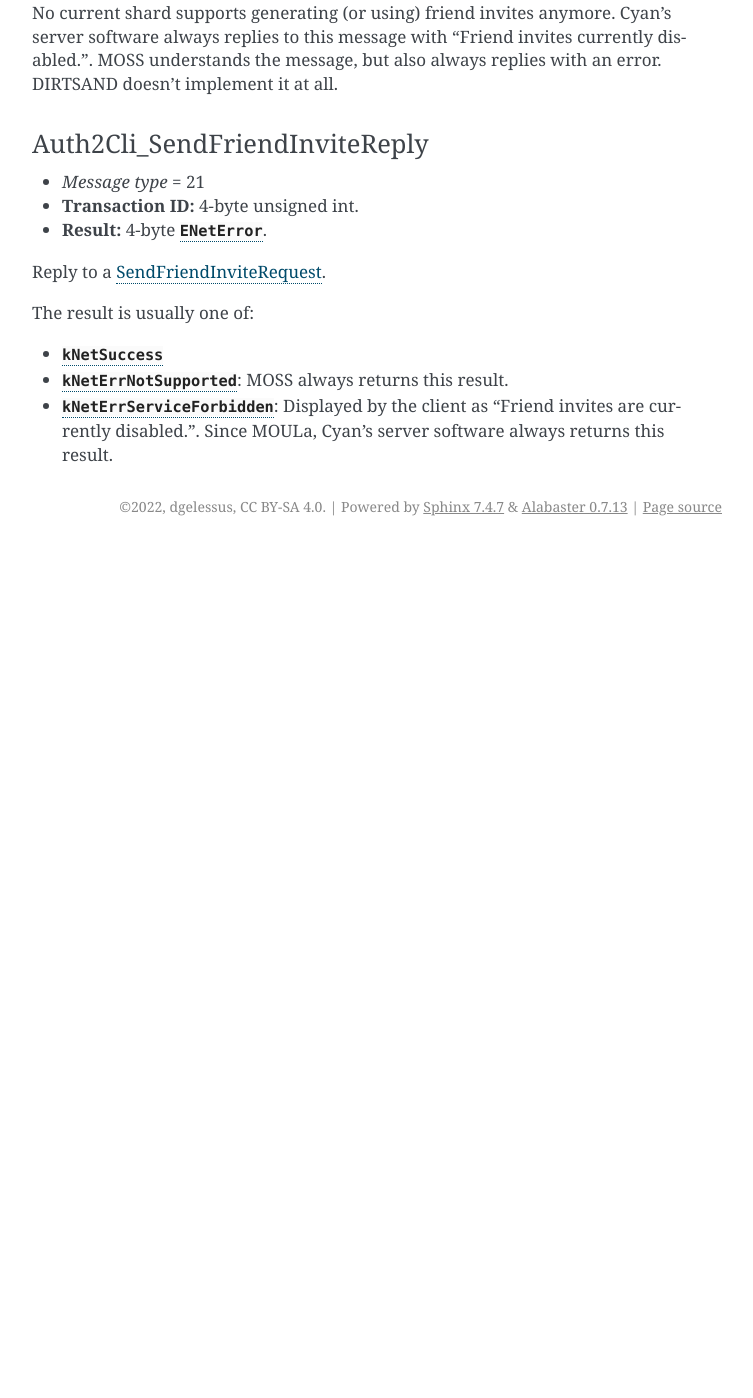
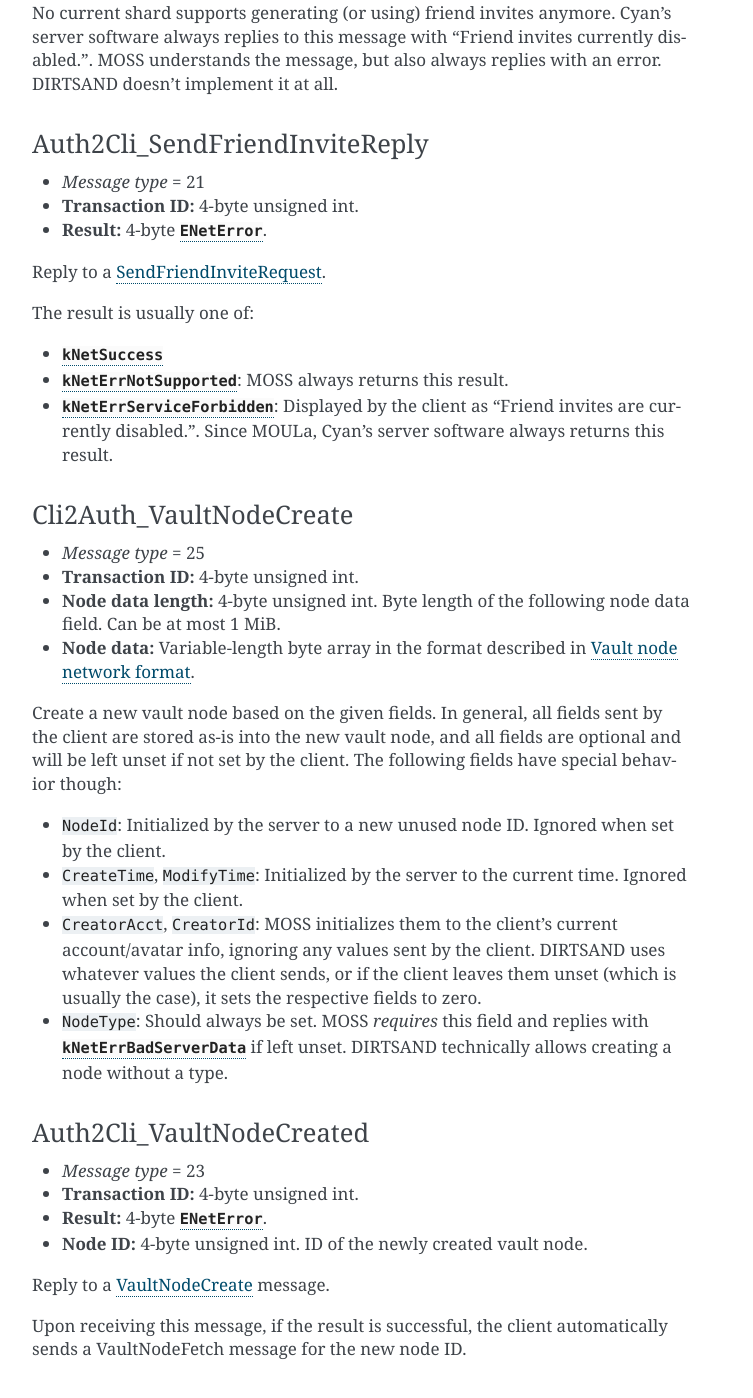
Before and after one commit to dgelessus/NAGUS, a Sphinx documentation site: the page built from docs/uru/auth_server.rst, in a window 1280 px wide and 1400 px high, scrolled down 23436 px. Shown: the whole window, without its empty margins (388-1141 px from the left). Built offline with Sphinx 7.4.7, drawn with Linux system fonts in a browser that asks for light colours; before the commit the page ends 23982 px from its top, so only the background shows below that; some of the changed text lies outside the part shown.

Commit message:
Document VaultNodeCreate(d) messages

```diff
--- a/docs/uru/auth_server.rst
+++ b/docs/uru/auth_server.rst
@@ -101,7 +101,7 @@
    :header: #,Cli2Auth,Auth2Cli,#
    :widths: auto
 
-   25,VaultNodeCreate,VaultNodeCreated,23
+   25,:ref:`VaultNodeCreate <cli2auth_vault_node_create>`,:ref:`VaultNodeCreated <auth2cli_vault_node_created>`,23
    26,VaultNodeFetch,VaultNodeFetched,24
    27,VaultNodeSave,VaultNodeChanged,25
    ,,VaultSaveNodeReply,32
@@ -1318,3 +1318,51 @@
   Displayed by the client as "Friend invites are currently disabled.".
   Since MOULa,
   Cyan's server software always returns this result.
+
+.. _cli2auth_vault_node_create:
+
+Cli2Auth_VaultNodeCreate
+^^^^^^^^^^^^^^^^^^^^^^^^
+
+* *Message type* = 25
+* **Transaction ID:** 4-byte unsigned int.
+* **Node data length:** 4-byte unsigned int.
+  Byte length of the following node data field.
+  Can be at most 1 MiB.
+* **Node data:** Variable-length byte array in the format described in :ref:`vault_node_network_format`.
+
+Create a new vault node based on the given fields.
+In general,
+all fields sent by the client are stored as-is into the new vault node,
+and all fields are optional and will be left unset if not set by the client.
+The following fields have special behavior though:
+
+* ``NodeId``: Initialized by the server to a new unused node ID.
+  Ignored when set by the client.
+* ``CreateTime``, ``ModifyTime``: Initialized by the server to the current time.
+  Ignored when set by the client.
+* ``CreatorAcct``, ``CreatorId``: MOSS initializes them to the client's current account/avatar info,
+  ignoring any values sent by the client.
+  DIRTSAND uses whatever values the client sends,
+  or if the client leaves them unset (which is usually the case),
+  it sets the respective fields to zero.
+* ``NodeType``: Should always be set.
+  MOSS *requires* this field and replies with :cpp:enumerator:`kNetErrBadServerData` if left unset.
+  DIRTSAND technically allows creating a node without a type.
+
+.. _auth2cli_vault_node_created:
+
+Auth2Cli_VaultNodeCreated
+^^^^^^^^^^^^^^^^^^^^^^^^^
+
+* *Message type* = 23
+* **Transaction ID:** 4-byte unsigned int.
+* **Result:** 4-byte :cpp:enum:`ENetError`.
+* **Node ID:** 4-byte unsigned int.
+  ID of the newly created vault node.
+
+Reply to a :ref:`VaultNodeCreate <cli2auth_vault_node_create>` message.
+
+Upon receiving this message,
+if the result is successful,
+the client automatically sends a VaultNodeFetch message for the new node ID.
```
Also changed, not shown: docs/uru/vault.rst (+5 -3 lines).
